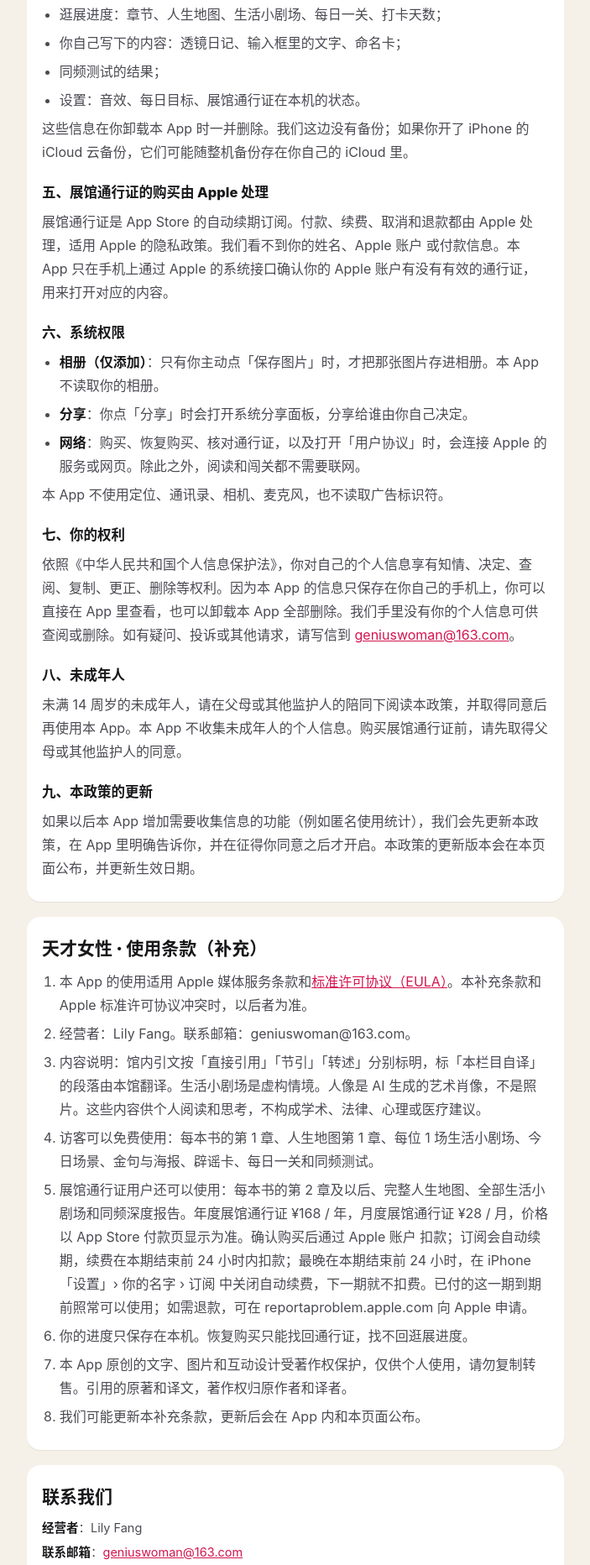
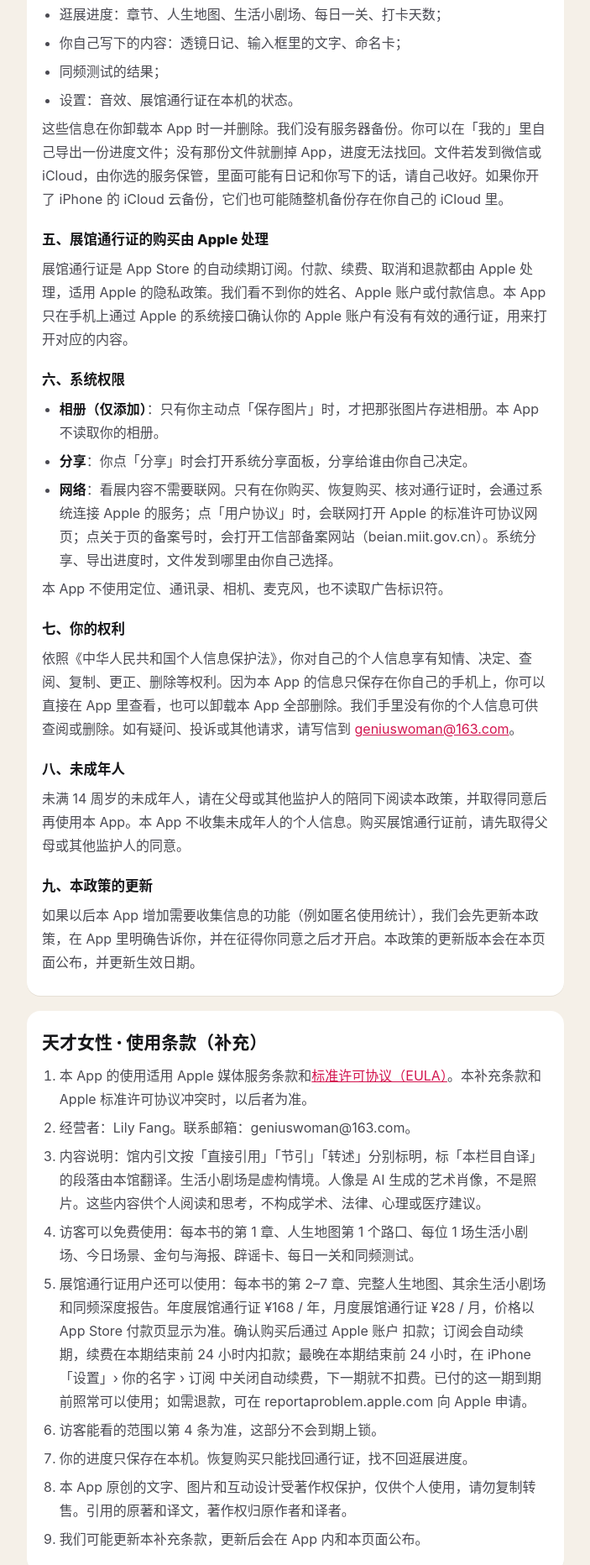
Before and after one commit to lilyfang2046/genius-women-legal, a plain HTML site: page index.html in a window 1280 px wide. Shown: the part 735-2599 px from the top of the page at 84% size, without its empty margins (288-991 px from the left). Drawn offline with Linux system fonts and the light colour scheme.

Commit message:
更新隐私与支持页：口径对齐第1个路口（2026-11-14）
将生效日期改为 2026年11月14日；人生地图免费范围改为第 1 个路口；通行证范围为每本书第 2–7 章；删除「每日目标」；补上导出进度与联网说明。

```diff
--- a/index.html
+++ b/index.html
@@ -34,7 +34,7 @@ footer{text-align:center;font-size:13px;color:var(--mute);margin-top:28px}
 <main class="wrap">
   <div class="brand">GENIUS WOMEN · 天才女性</div>
   <h1>隐私政策与使用条款</h1>
-  <div class="date">生效日期：2026年11月6日</div>
+  <div class="date">生效日期：2026年11月14日</div>
   <nav><a href="#privacy">隐私政策</a><a href="#terms">使用条款（补充）</a><a href="#contact">联系我们</a></nav>
 
   <section id="privacy">
@@ -56,18 +56,18 @@ footer{text-align:center;font-size:13px;color:var(--mute);margin-top:28px}
       <li>逛展进度：章节、人生地图、生活小剧场、每日一关、打卡天数；</li>
       <li>你自己写下的内容：透镜日记、输入框里的文字、命名卡；</li>
       <li>同频测试的结果；</li>
-      <li>设置：音效、每日目标、展馆通行证在本机的状态。</li>
+      <li>设置：音效、展馆通行证在本机的状态。</li>
     </ul>
-    <p>这些信息在你卸载本 App 时一并删除。我们这边没有备份；如果你开了 iPhone 的 iCloud 云备份，它们可能随整机备份存在你自己的 iCloud 里。</p>
+    <p>这些信息在你卸载本 App 时一并删除。我们没有服务器备份。你可以在「我的」里自己导出一份进度文件；没有那份文件就删掉 App，进度无法找回。文件若发到微信或 iCloud，由你选的服务保管，里面可能有日记和你写下的话，请自己收好。如果你开了 iPhone 的 iCloud 云备份，它们也可能随整机备份存在你自己的 iCloud 里。</p>
 
     <h3>五、展馆通行证的购买由 Apple 处理</h3>
-    <p>展馆通行证是 App Store 的自动续期订阅。付款、续费、取消和退款都由 Apple 处理，适用 Apple 的隐私政策。我们看不到你的姓名、Apple 账户 或付款信息。本 App 只在手机上通过 Apple 的系统接口确认你的 Apple 账户有没有有效的通行证，用来打开对应的内容。</p>
+    <p>展馆通行证是 App Store 的自动续期订阅。付款、续费、取消和退款都由 Apple 处理，适用 Apple 的隐私政策。我们看不到你的姓名、Apple 账户或付款信息。本 App 只在手机上通过 Apple 的系统接口确认你的 Apple 账户有没有有效的通行证，用来打开对应的内容。</p>
 
     <h3>六、系统权限</h3>
     <ul>
       <li><b>相册（仅添加）</b>：只有你主动点「保存图片」时，才把那张图片存进相册。本 App 不读取你的相册。</li>
       <li><b>分享</b>：你点「分享」时会打开系统分享面板，分享给谁由你自己决定。</li>
-      <li><b>网络</b>：购买、恢复购买、核对通行证，以及打开「用户协议」时，会连接 Apple 的服务或网页。除此之外，阅读和闯关都不需要联网。</li>
+      <li><b>网络</b>：看展内容不需要联网。只有在你购买、恢复购买、核对通行证时，会通过系统连接 Apple 的服务；点「用户协议」时，会联网打开 Apple 的标准许可协议网页；点关于页的备案号时，会打开工信部备案网站（beian.miit.gov.cn）。系统分享、导出进度时，文件发到哪里由你自己选择。</li>
     </ul>
     <p>本 App 不使用定位、通讯录、相机、麦克风，也不读取广告标识符。</p>
 
@@ -87,8 +87,9 @@ footer{text-align:center;font-size:13px;color:var(--mute);margin-top:28px}
       <li>本 App 的使用适用 Apple 媒体服务条款和<a href="https://www.apple.com/legal/internet-services/itunes/dev/stdeula/" rel="noopener">标准许可协议（EULA）</a>。本补充条款和 Apple 标准许可协议冲突时，以后者为准。</li>
       <li>经营者：Lily Fang。联系邮箱：geniuswoman@163.com。</li>
       <li>内容说明：馆内引文按「直接引用」「节引」「转述」分别标明，标「本栏目自译」的段落由本馆翻译。生活小剧场是虚构情境。人像是 AI 生成的艺术肖像，不是照片。这些内容供个人阅读和思考，不构成学术、法律、心理或医疗建议。</li>
-      <li>访客可以免费使用：每本书的第 1 章、人生地图第 1 章、每位 1 场生活小剧场、今日场景、金句与海报、辟谣卡、每日一关和同频测试。</li>
-      <li>展馆通行证用户还可以使用：每本书的第 2 章及以后、完整人生地图、全部生活小剧场和同频深度报告。年度展馆通行证 ¥168 / 年，月度展馆通行证 ¥28 / 月，价格以 App Store 付款页显示为准。确认购买后通过 Apple 账户 扣款；订阅会自动续期，续费在本期结束前 24 小时内扣款；最晚在本期结束前 24 小时，在 iPhone「设置」› 你的名字 › 订阅 中关闭自动续费，下一期就不扣费。已付的这一期到期前照常可以使用；如需退款，可在 reportaproblem.apple.com 向 Apple 申请。</li>
+      <li>访客可以免费使用：每本书的第 1 章、人生地图第 1 个路口、每位 1 场生活小剧场、今日场景、金句与海报、辟谣卡、每日一关和同频测试。</li>
+      <li>展馆通行证用户还可以使用：每本书的第 2–7 章、完整人生地图、其余生活小剧场和同频深度报告。年度展馆通行证 ¥168 / 年，月度展馆通行证 ¥28 / 月，价格以 App Store 付款页显示为准。确认购买后通过 Apple 账户 扣款；订阅会自动续期，续费在本期结束前 24 小时内扣款；最晚在本期结束前 24 小时，在 iPhone「设置」› 你的名字 › 订阅 中关闭自动续费，下一期就不扣费。已付的这一期到期前照常可以使用；如需退款，可在 reportaproblem.apple.com 向 Apple 申请。</li>
+      <li>访客能看的范围以第 4 条为准，这部分不会到期上锁。</li>
       <li>你的进度只保存在本机。恢复购买只能找回通行证，找不回逛展进度。</li>
       <li>本 App 原创的文字、图片和互动设计受著作权保护，仅供个人使用，请勿复制转售。引用的原著和译文，著作权归原作者和译者。</li>
       <li>我们可能更新本补充条款，更新后会在 App 内和本页面公布。</li>
```
Also changed, not shown: support.html (+3 -3 lines).
